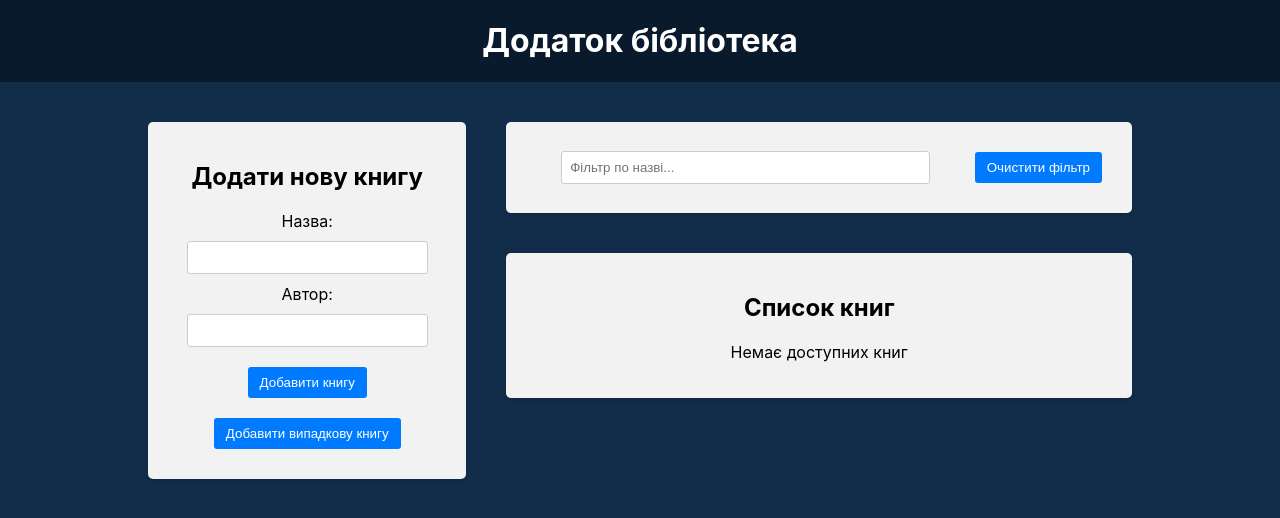
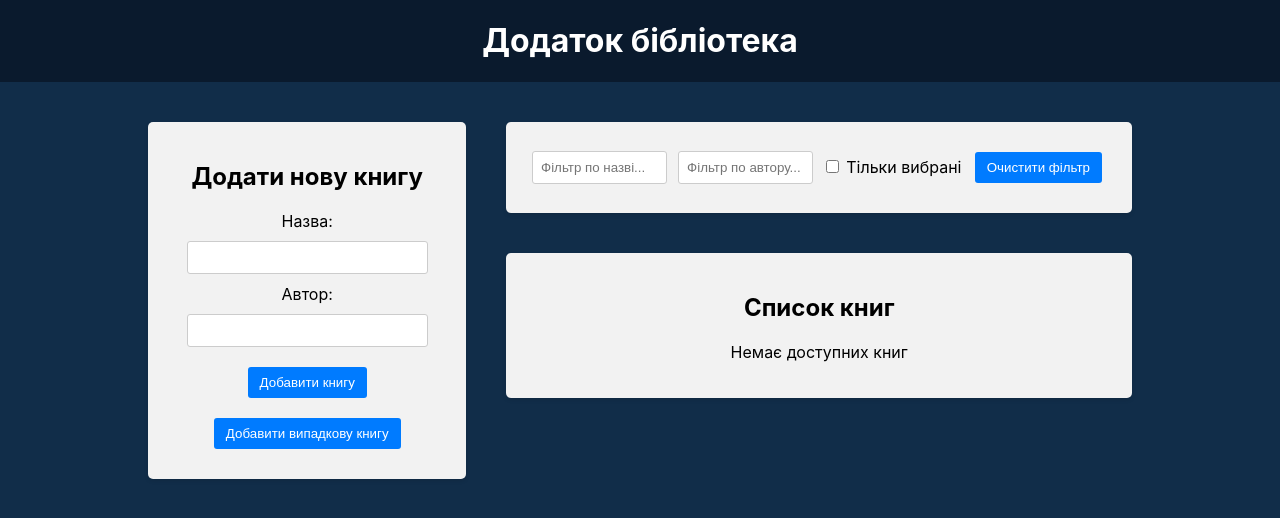
Before and after one commit to djorj9/react-redux, a React (Create React App) app in the folder frontend/: page / in a window 1280 px wide. Shown: the top 518 px of the page. Built offline with nearby package versions, Linux system fonts and the light colour scheme.

Commit message:
Добавив фільтр чекбокс

```diff
--- a/frontend/src/components/BookList/BookList.js
+++ b/frontend/src/components/BookList/BookList.js
@@ -1,11 +1,13 @@
 import { useSelector, useDispatch } from "react-redux";
 import { BsBookmarkStarFill, BsBookmarkStar } from "react-icons/bs";
 import { deliteBook, toggleFavorite } from "../../redux/books/actionCreators";
-import { selectTitleFilter} from "../../redux/slices/filterSlice";
+import { selectTitleFilter, selectAuthorFilter, selectOnlyFavoriteFilter} from "../../redux/slices/filterSlice";
 import "./BookList.css";
 const BookList = () => {
   const books = useSelector((state) => state.books);
   const titleFilter = useSelector(selectTitleFilter);
+  const authorFilter = useSelector(selectAuthorFilter);
+  const onlyFavoriteFilter = useSelector(selectOnlyFavoriteFilter);
   const dispatch = useDispatch();
 
   const handlerBookId = (id) => {
@@ -18,7 +20,13 @@ const BookList = () => {
     const matchesTitle = book.title
       .toLowerCase()
       .includes(titleFilter.toLowerCase());
-      return matchesTitle
+    const matchesAuthor = book.author
+      .toLowerCase()
+      .includes(authorFilter.toLowerCase());
+      const matchesFavorite = onlyFavoriteFilter ? book.isFavorite : true
+    return  matchesTitle && matchesAuthor && matchesFavorite
+
+
   });
   return (
     <div className="app-block book-list">
@@ -30,7 +38,7 @@ const BookList = () => {
           {filtredBooks.map((book, i) => (
             <li key={book.id}>
               <div className="book-info">
-                {++i}. {book.title} від <strong> {book.author}</strong>
+                {++i}. {book.title} автор <strong> {book.author}</strong>
               </div>
               <div className="book-actions">
                 <span onClick={() => handleToggleFavorite(book.id)}>
--- a/frontend/src/components/Filter/Filter.js
+++ b/frontend/src/components/Filter/Filter.js
@@ -3,17 +3,32 @@ import {
   setTitleFilter,
   resetFilters,
   selectTitleFilter,
+
+  setAuthoFilter,
+  selectAuthorFilter,
+
+  setOnlyFavoriteFilter,
+  selectOnlyFavoriteFilter
 } from "../../redux/slices/filterSlice";
 import "./Filter.css";
 const Filter = () => {
   const dispatch = useDispatch();
   const titleFilter = useSelector(selectTitleFilter);
+  const authorFilter = useSelector(selectAuthorFilter)
+  const onlyFavoriteFilter = useSelector(selectOnlyFavoriteFilter)
   const haandleTitleFilterChange = (e) => {
     dispatch(setTitleFilter(e.target.value));
+  };
+   const haandleAuthorFilterChange = (e) => {
+    dispatch(setAuthoFilter(e.target.value));
+  };
+  const haandleOnlyFavoriteFilterChange = () => {
+    dispatch(setOnlyFavoriteFilter());
   };
   const haandleResetFilters = () => {
     dispatch(resetFilters());
   };
+
   return (
     <div className="app-block filter">
       <div className="filter-row">
@@ -25,6 +40,24 @@ const Filter = () => {
             onChange={haandleTitleFilterChange}
           />
         </div>
+        <div className="filter-group">
+          <input
+            type="text"
+            value={authorFilter}
+            placeholder="Фільтр по автору..."
+            onChange={haandleAuthorFilterChange}
+          />
+        </div>
+        <div className="filter-group">
+          <label>
+            <input
+            type="checkbox"
+            checked={onlyFavoriteFilter}
+            onChange={haandleOnlyFavoriteFilterChange}
+          /> Тільки вибрані
+          </label>
+
+        </div>
         <button type="button" onClick={haandleResetFilters}>Очистити фільтр</button>
       </div>
     </div>
--- a/frontend/src/redux/slices/filterSlice.js
+++ b/frontend/src/redux/slices/filterSlice.js
@@ -2,7 +2,10 @@ import { createSlice } from "@reduxjs/toolkit";
 
 const initialState = {
   title: "",
+  author: "",
+  onlyFavorite: false,
 };
+
 const filterSlice = createSlice({
   name: "filter",
   initialState,
@@ -10,11 +13,20 @@ const filterSlice = createSlice({
     setTitleFilter: (state, action) => {
       state.title = action.payload
     },
-    resetFilters: (state) =>{
+    setAuthoFilter: (state, action) => {
+      state.author = action.payload
+    },
+    setOnlyFavoriteFilter: (state) => {
+      state.onlyFavorite = !state.onlyFavorite
+    },
+    resetFilters: () =>{
       return initialState
-    }
+    },
+
   },
 });
 export const selectTitleFilter = (state) => state.filter.title
-export const { setTitleFilter, resetFilters } = filterSlice.actions;
+export const selectAuthorFilter = (state) => state.filter.author
+export const selectOnlyFavoriteFilter = (state) => state.filter.onlyFavorite
+export const { setTitleFilter, setAuthoFilter, setOnlyFavoriteFilter, resetFilters} = filterSlice.actions;
 export default filterSlice.reducer;
```
